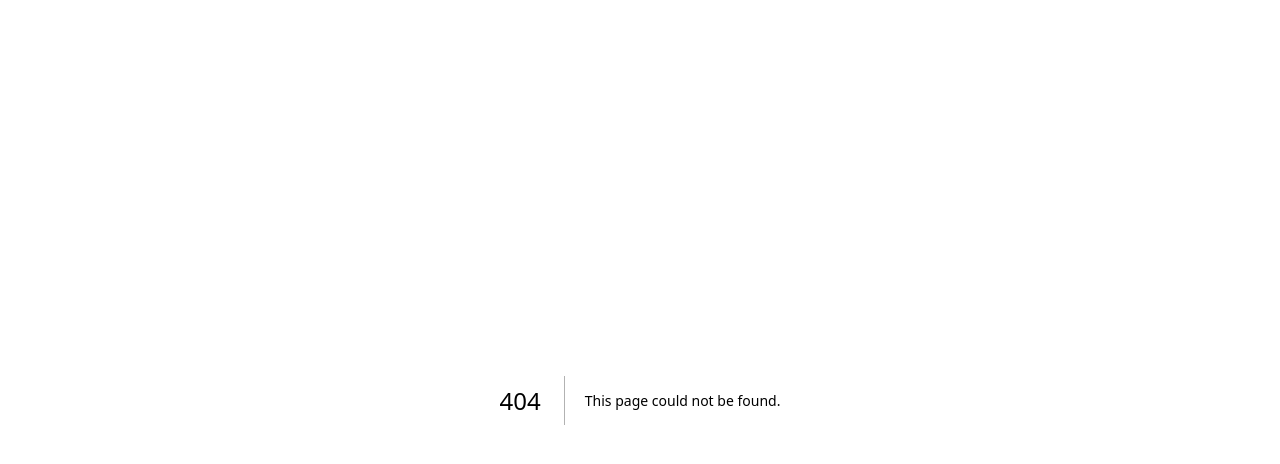
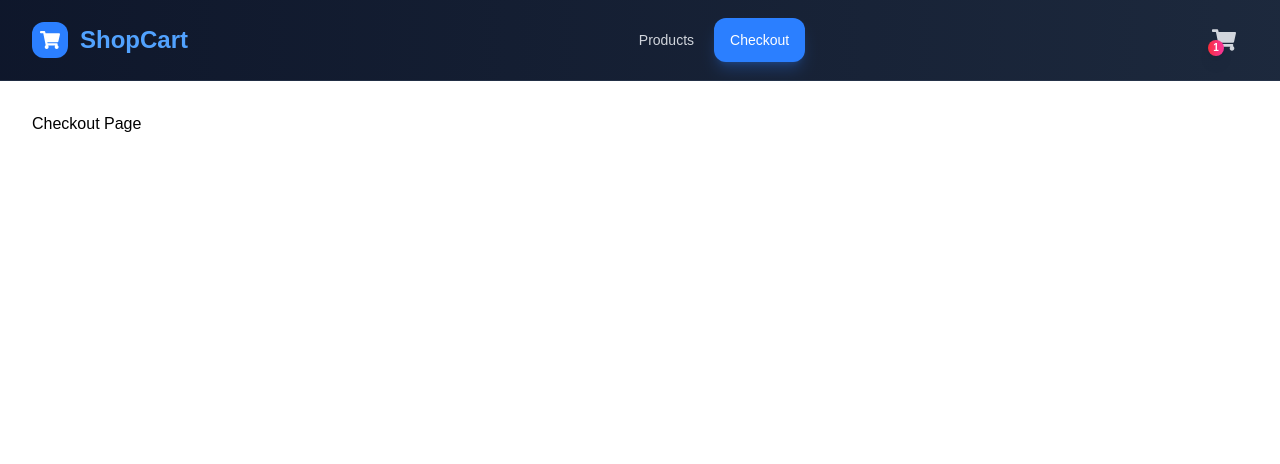
Before and after one commit to roykho/shopping-cart-demo, a Next.js app: page /checkout in a window 1280 px wide. Before the commit this address had no page. Shown: the top 464 px of the page. Built offline with nearby package versions, Linux system fonts and the light colour scheme.

Commit message:
Add initial navbar layout

```diff
--- /dev/null
+++ b/src/app/checkout/page.tsx
@@ -0,0 +1,7 @@
+const checkoutPage = () => {
+    return (
+        <>Checkout Page</>
+    );
+}
+
+export default checkoutPage;
--- /dev/null
+++ b/src/app/components/NavBar.tsx
@@ -0,0 +1,129 @@
+'use client';
+
+import { useSelector } from 'react-redux';
+import { useState } from 'react';
+import Link from 'next/link';
+import { usePathname } from 'next/navigation';
+import { FaShoppingCart, FaHome, FaCreditCard } from 'react-icons/fa';
+import { RootState } from '../store';
+
+const NavBar = () => {
+    const pathname = usePathname();
+    const cartItems = useSelector((state: RootState) => state.cart);
+    const itemCount = cartItems.length;
+    const [isMobileMenuOpen, setIsMobileMenuOpen] = useState(false);
+
+    const isActive = (path: string) => pathname === path;
+
+    return (
+        <nav className="bg-gradient-to-r from-slate-900 to-slate-800 backdrop-blur-md border-b border-slate-700/50 fixed top-0 left-0 right-0 z-50">
+            <div className="max-w-7xl mx-auto px-4 sm:px-6 lg:px-8">
+                <div className="flex justify-between items-center h-20">
+                    {/* Logo/Brand */}
+                    <div className="flex-shrink-0">
+                        <Link
+                            href="/"
+                            className="flex items-center space-x-3 text-2xl font-bold text-blue-400 hover:text-blue-300 transition-all duration-300"
+                        >
+                            <div className="p-2 bg-blue-500 rounded-xl">
+                                <FaShoppingCart className="text-white text-xl" />
+                            </div>
+                            <span>ShopCart</span>
+                        </Link>
+                    </div>
+
+                    {/* Navigation Links */}
+                    <div className="hidden md:block">
+                        <div className="ml-10 flex items-baseline space-x-1">
+                            <Link
+                                href="/"
+                                className={`flex items-center space-x-2 px-4 py-3 rounded-xl text-sm font-medium transition-all duration-300 ${
+                                    isActive('/')
+                                        ? 'bg-blue-500 text-white shadow-lg shadow-blue-500/25'
+                                        : 'text-gray-300 hover:text-white hover:bg-slate-700'
+                                }`}
+                            >
+                                <span>Products</span>
+                            </Link>
+
+                            <Link
+                                href="/checkout"
+                                className={`flex items-center space-x-2 px-4 py-3 rounded-xl text-sm font-medium transition-all duration-300 ${
+                                    isActive('/checkout')
+                                        ? 'bg-blue-500 text-white shadow-lg shadow-blue-500/25'
+                                        : 'text-gray-300 hover:text-white hover:bg-slate-700'
+                                }`}
+                            >
+                                <span>Checkout</span>
+                            </Link>
+                        </div>
+                    </div>
+
+                    {/* Shopping Cart */}
+                    <div className="flex items-center space-x-4">
+                        <Link
+                            href="/checkout"
+                            className="relative p-3 text-gray-300 hover:text-white transition-all duration-300 group"
+                        >
+                            <div className="relative">
+                                <FaShoppingCart className="text-2xl" />
+                                {itemCount > 0 && (
+                                    <span className="absolute -bottom-1 -left-1 bg-gradient-to-r from-red-500 to-pink-500 text-white text-xs rounded-full h-4 w-4 flex items-center justify-center font-semibold shadow-lg text-[10px]">
+                                        {itemCount}
+                                    </span>
+                                )}
+                            </div>
+                            <div className="absolute -bottom-10 left-1/2 transform -translate-x-1/2 bg-gray-900 text-white text-xs rounded-lg px-3 py-2 opacity-0 group-hover:opacity-100 transition-all duration-300 whitespace-nowrap shadow-xl">
+                                Cart ({itemCount} items)
+                                <div className="absolute -top-1 left-1/2 transform -translate-x-1/2 w-2 h-2 bg-gray-900 rotate-45"></div>
+                            </div>
+                        </Link>
+                    </div>
+
+                    {/* Mobile menu button */}
+                    <div className="md:hidden">
+                        <button
+                            onClick={() => setIsMobileMenuOpen(!isMobileMenuOpen)}
+                            className="p-2 text-gray-300 hover:text-white focus:outline-none focus:text-white transition-all duration-300 rounded-lg hover:bg-slate-700"
+                        >
+                            <svg className="h-6 w-6" fill="none" viewBox="0 0 24 24" stroke="currentColor">
+                                <path strokeLinecap="round" strokeLinejoin="round" strokeWidth={2} d="M4 6h16M4 12h16M4 18h16" />
+                            </svg>
+                        </button>
+                    </div>
+                </div>
+
+                {/* Mobile Navigation */}
+                <div className={`md:hidden transition-all duration-300 ${isMobileMenuOpen ? 'block' : 'hidden'}`}>
+                    <div className="px-2 pt-2 pb-3 space-y-1 sm:px-3 border-t border-slate-700/50">
+                        <Link
+                            href="/"
+                            onClick={() => setIsMobileMenuOpen(false)}
+                            className={`flex items-center space-x-2 px-4 py-3 rounded-xl text-base font-medium transition-all duration-300 ${
+                                isActive('/')
+                                    ? 'bg-blue-500 text-white shadow-lg'
+                                    : 'text-gray-300 hover:text-white hover:bg-slate-700'
+                            }`}
+                        >
+                            <span>Products</span>
+                        </Link>
+
+                        <Link
+                            href="/checkout"
+                            onClick={() => setIsMobileMenuOpen(false)}
+                            className={`flex items-center space-x-2 px-4 py-3 rounded-xl text-base font-medium transition-all duration-300 ${
+                                isActive('/checkout')
+                                    ? 'bg-blue-500 text-white shadow-lg'
+                                    : 'text-gray-300 hover:text-white hover:bg-slate-700'
+                            }`}
+                        >
+                            <span>Checkout</span>
+                        </Link>
+                    </div>
+                </div>
+            </div>
+        </nav>
+    );
+};
+
+export default NavBar;
--- a/src/app/layout.tsx
+++ b/src/app/layout.tsx
@@ -2,6 +2,7 @@ import type { Metadata } from "next";
 import { Geist, Geist_Mono } from "next/font/google";
 import "./globals.css";
 import StoreProvider from './StoreProvider';
+import NavBar from './components/NavBar';
 
 const geistSans = Geist({
     variable: "--font-geist-sans",
@@ -14,8 +15,8 @@ const geistMono = Geist_Mono({
 });
 
 export const metadata: Metadata = {
-    title: "Create Next App",
-    description: "Generated by create next app",
+    title: "Shopping Cart Demo",
+    description: "A shopping cart demo using latest techniques and technology.",
 };
 
 export default function RootLayout({
@@ -26,10 +27,15 @@ export default function RootLayout({
     return (
         <html lang="en">
             <body
-                className={`${geistSans.variable} ${geistMono.variable} antialiased`}
+                className={`${geistSans.variable} ${geistMono.variable} antialiased pt-20`}
             >
                 <StoreProvider>
-                    {children}
+                    <NavBar />
+                    <main className="bg-white text-black min-h-screen">
+                        <div className="max-w-7xl mx-auto px-4 sm:px-6 lg:px-8 py-8">
+                            {children}
+                        </div>
+                    </main>
                 </StoreProvider>
             </body>
         </html>
```
